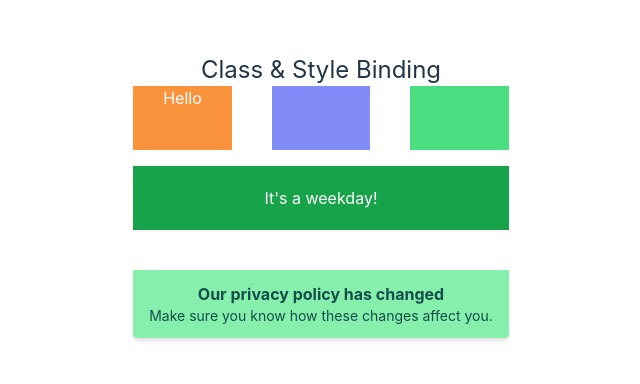
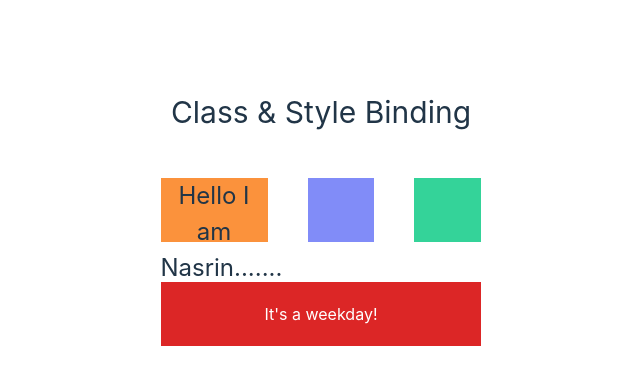
Before and after one commit to Nurunnahar1/javascript-practice, a Vue app in the folder javascript practice/vuejs/Library/: page / in a window 1280 px wide. Shown: the part 204-588 px from the top of the page, without its empty margins (319-959 px from the left). Built offline with nearby package versions, Linux system fonts and the light colour scheme.

Commit message:
style binding

```diff
--- a/javascript practice/vuejs/Library/src/App.vue
+++ b/javascript practice/vuejs/Library/src/App.vue
@@ -1,65 +1,33 @@
 <script setup>
-const bgOrange = "bg-orange-400";
-const bgIndigo = "bg-indigo-400";
-const bgGreen = "bg-green-400";
-const textColor = "text-white";
+ const bgOrange = 'background-color:    rgb(251,146,60,1); color: whitte; font-size:24px'
+ const bgIndigo = 'background-color:    rgb(129,140,248, 1)'
+ const bgGreen = 'background-color:    rgb(52,211,153, 1)'
 
-const bgRed = "bg-red-600";
-const bgDarkGreen = "bg-green-600";
-const weekend = true;
 
-const colors = {
-    bgColor:'bg-teal-100',
-    borderColor:'border-teal-500',
-    textColor:'border-t-4'
-}
-
-const messageType = 'info';
-
-if('error' == messageType){
-    colors.bgColor='bg-red-100';
-    colors.textColor='text-red-900';
-    colors.borderColor='border-red-500';
-}
-
-if('warning' == messageType){
-    colors.bgColor='bg-yellow-900';
-    colors.textColor='text-red-900';
-    colors.borderColor='border-red-500';
-}
-
-if('info' == messageType){
-    colors.bgColor='bg-green-300';
-    colors.textColor='text-red-900';
-    colors.borderColor='border-red-500';
-}
-
+ const bgRed = 'background-color: rgba(220,38,38,1)'
+ const bgDarkGreen = 'background-color: rgba(5,150,105,1)'
+ const weekday = true
 
 </script>
 
 <template>
     <section class="container mx-auto">
-    <h1 class="text-center text-2xl py10">Class & Style Binding</h1>
+      <h1 class="text-center text-3xl py-12">Class & Style Binding</h1>
 
-    <section class="flex space-x-10 mb-4">
-      <div class="w-1/2 h-16" :class="[bgOrange, textColor]">Hello</div>
-      <div class="w-1/2 h-16" :class="bgIndigo"></div>
-      <div class="w-1/2 h-16" :class="bgGreen"></div>
+      <section class="flex space-x-10">
+        <div class="w-1/3  h-16" :style="[bgOrange]">Hello I am Nasrin.......</div>
+        <div class="w-1/3  h-16" :style="[bgIndigo]"></div>
+        <div class="w-1/3  h-16" :style="[bgGreen]"></div>
       </section>
 
-    <section>
-      <div
-        class="h-16 flex items-center justify-center text-white"
-        :class="weekend == true ? bgDarkGreen : bgRed"
-      >
+      <section class="mt-10  ">
+        <div class=" h-16 flex items-center justify-center text-white" :style="weekday==true?bgRed:bgDarkGreen">
           It's a weekday!
         </div>
       </section>
-    <section class="mt-10  ">
-      <div
-        class="  rounded-b text-teal-900 px-4 py-3 shadow-md"
-        role="alert"  :class="[colors.bgColor,colors.borderColor,colors.textColor]"
-      >
+
+      <section class="mt-10 hidden">
+        <div class="bg-teal-100 border-t-4 border-teal-500 rounded-b text-teal-900 px-4 py-3 shadow-md" role="alert">
           <p class="font-bold">Our privacy policy has changed</p>
           <p class="text-sm">Make sure you know how these changes affect you.</p>
         </div>
@@ -67,5 +35,6 @@ if('info' == messageType){
     </section>
   </template>
 
+
 <style scoped>
 </style>
```
Lines whose indentation alone changed are shown as unchanged.
